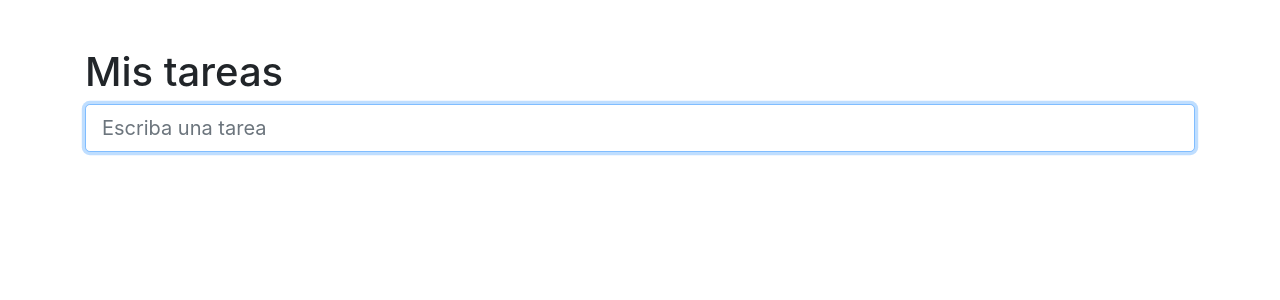
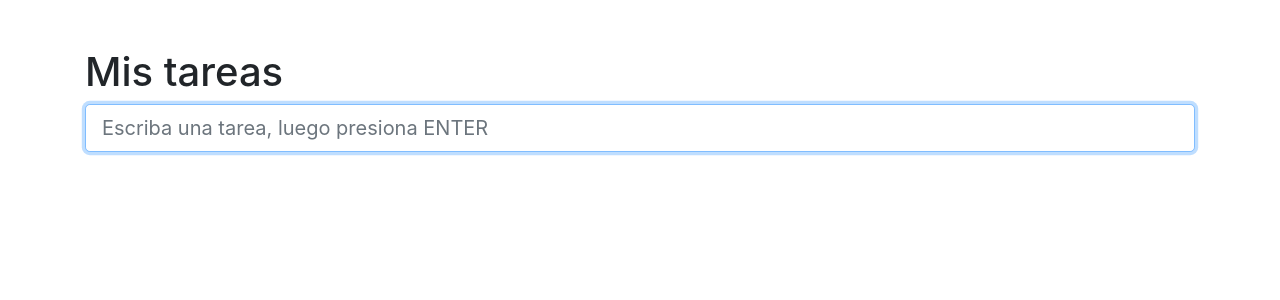
Before and after one commit to lfdel/react-task-app, a React (Create React App) app: page / in a window 1280 px wide. Shown: the top 300 px of the page. Built offline with nearby package versions, Linux system fonts and the light colour scheme.

Commit message:
Grabar una tarea y mostrarlas en la pantalla

```diff
--- a/package.json
+++ b/package.json
@@ -3,12 +3,14 @@
   "version": "0.1.0",
   "private": true,
   "dependencies": {
+    "@daanila01/smallid": "^1.1.3",
     "@testing-library/jest-dom": "^5.11.9",
     "@testing-library/react": "^11.2.5",
     "@testing-library/user-event": "^12.6.3",
     "react": "^17.0.1",
     "react-dom": "^17.0.1",
     "react-scripts": "4.0.2",
+    "shortid": "^2.2.16",
     "web-vitals": "^1.1.0"
   },
   "scripts": {
--- a/src/App.js
+++ b/src/App.js
@@ -1,19 +1,22 @@
 
 import React, { useState } from "react"
+import shortid from "shortid"
 
 function App() {
 
-  const [task, setTask] = useState("")
+
   const [tasks, setTasks] = useState([])
+  const [nameTask, setNameTask] = useState("")
+
 
   const handleKeyEnter = (event) => {
     if (event.key === 'Enter') {
       const newTask = {
-        id: 1,
-        task
+        id: shortid.generate(),
+        name: nameTask
       }
-      setTasks([ ...tasks, newTask])
-      setTask('')
+      tasks.push(newTask)
+      setNameTask('')
       console.log(tasks);
     }
   }
@@ -23,15 +26,21 @@ function App() {
       <h1>Mis tareas</h1>
       <input className="form-control form-control-lg"
         type="text"
-        placeholder="Escriba una tarea"
-        onChange={(e) => setTask(e.target.value)}
-        value={task}
-        onKeyPress={handleKeyEnter}
+        placeholder="Escriba una tarea, luego presiona ENTER"
+        onChange={(e) => setNameTask(e.target.value)}
+        value={nameTask}
+        onKeyUp={handleKeyEnter}
         autoFocus
       />
-      <div className="row">
-        <div className="col-12"></div>
-      </div>
+      <ul className="list-group mt-5">
+        {
+          tasks.map((task) => (
+            <li className="list-group-item" key={task.id}>
+              <span>{task.name}</span>
+            </li>
+          ))
+        }
+      </ul>
     </div>
   );
 }
```
Also changed, not shown: 1 other file (tests, documents, lock files or other folders).
